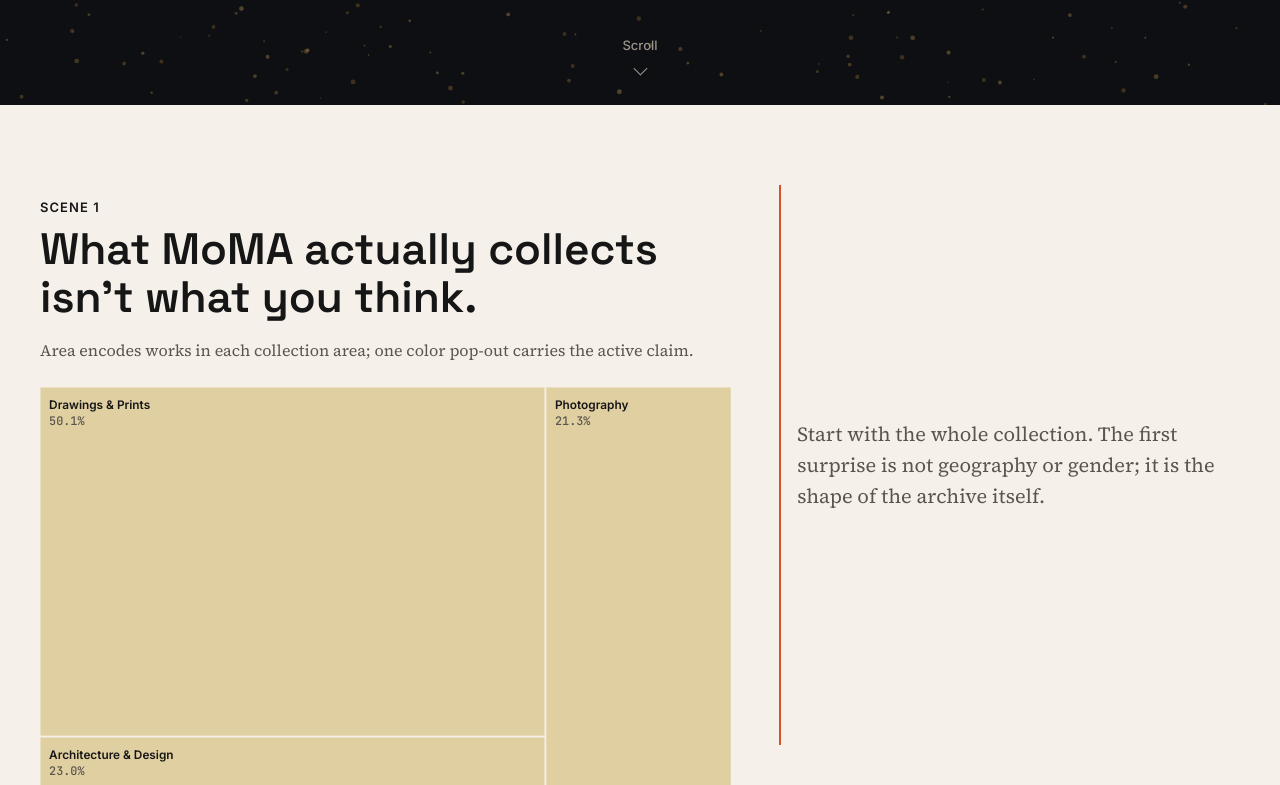
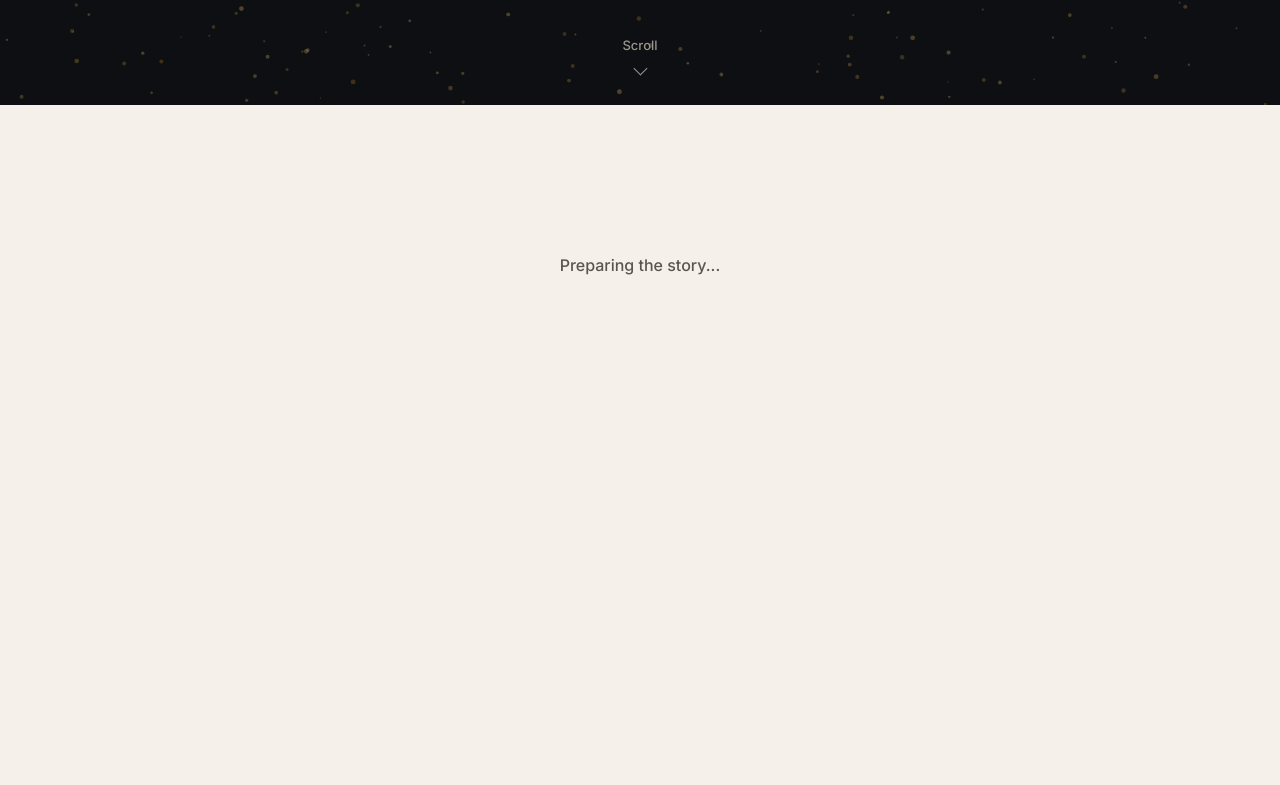
Before and after one commit to com-480-data-visualization/DArts, a Svelte app in the folder website/: page / in a window 1280 px wide. Shown: the part 695-1480 px from the top of the page. After the commit the page ends 1120 px from the top, so only its background shows below. Built offline with nearby package versions, Linux system fonts and the light colour scheme.

Commit message:
perf: defer narrative scene loading

```diff
--- a/website/src/App.svelte
+++ b/website/src/App.svelte
@@ -4,12 +4,6 @@
   import FilterStoreDebug from './lib/components/FilterStoreDebug.svelte';
   import Tooltip from './lib/components/Tooltip.svelte';
   import Scene0Hero from './lib/scenes/Scene0Hero.svelte';
-  import Scene1Mediums from './lib/scenes/Scene1Mediums.svelte';
-  import Scene2Globe from './lib/scenes/Scene2Globe.svelte';
-  import Scene3Gender from './lib/scenes/Scene3Gender.svelte';
-  import Scene4Explorer from './lib/scenes/Scene4Explorer.svelte';
-  import Scene5Quiz from './lib/scenes/Scene5Quiz.svelte';
-  import Scene6Footer from './lib/scenes/Scene6Footer.svelte';
   import { initFilterHashSync } from './lib/stores/filters.js';
 
   let summary = $state(null);
@@ -21,8 +15,29 @@
   let countrySummary = $state([]);
   let genderByCountry = $state([]);
   let mediumBreakdown = $state([]);
+  let sceneModules = $state(null);
   let showFilterDebug = $state(false);
   let showComponentDemo = $state(false);
+
+  function deferStoryLoad(callback) {
+    let done = false;
+    const events = ['wheel', 'touchstart', 'keydown', 'pointerdown'];
+    const cleanup = () => events.forEach((event) => window.removeEventListener(event, run));
+    const run = () => {
+      if (done) return;
+      done = true;
+      window.clearTimeout(timeoutId);
+      cleanup();
+      window.setTimeout(callback, 0);
+    };
+    const timeoutId = window.setTimeout(run, 5500);
+    events.forEach((event) => window.addEventListener(event, run, { once: true, passive: true }));
+    return () => {
+      done = true;
+      window.clearTimeout(timeoutId);
+      cleanup();
+    };
+  }
 
   onMount(() => {
     const stopHashSync = initFilterHashSync();
@@ -30,7 +45,6 @@
     showComponentDemo = import.meta.env.DEV && window.location.pathname.endsWith('/components');
     let cancelled = false;
     const files = [
-      'summary',
       'gender_by_decade',
       'timeline',
       'medium_totals',
@@ -41,11 +55,34 @@
       'medium_breakdown',
     ];
 
-    Promise.all(files.map((file) => fetch(`./data/${file}.json`).then((response) => response.json()))).then(
-      (results) => {
+    fetch('./data/summary.json')
+      .then((response) => response.json())
+      .then((result) => {
+        if (!cancelled) summary = result;
+      });
+
+    const cancelSceneLoad = deferStoryLoad(async () => {
+      const [modules, results] = await Promise.all([
+        Promise.all([
+          import('./lib/scenes/Scene1Mediums.svelte'),
+          import('./lib/scenes/Scene2Globe.svelte'),
+          import('./lib/scenes/Scene3Gender.svelte'),
+          import('./lib/scenes/Scene4Explorer.svelte'),
+          import('./lib/scenes/Scene5Quiz.svelte'),
+          import('./lib/scenes/Scene6Footer.svelte'),
+        ]),
+        Promise.all(files.map((file) => fetch(`./data/${file}.json`).then((response) => response.json()))),
+      ]);
       if (cancelled) return;
+      sceneModules = {
+        Scene1Mediums: modules[0].default,
+        Scene2Globe: modules[1].default,
+        Scene3Gender: modules[2].default,
+        Scene4Explorer: modules[3].default,
+        Scene5Quiz: modules[4].default,
+        Scene6Footer: modules[5].default,
+      };
       [
-          summary,
         genderByDecade,
         timelineData,
         mediumTotals,
@@ -55,10 +92,10 @@
         genderByDepartment,
         mediumBreakdown,
       ] = results;
-      },
-    );
+    });
 
     return () => {
+      cancelSceneLoad();
       cancelled = true;
       stopHashSync();
     };
@@ -76,13 +113,27 @@
 {:else if summary}
   <main>
     <Scene0Hero {summary} />
-    <Scene1Mediums data={mediumTotals} />
-    <Scene2Globe {countryByDecade} {countrySummary} timeline={timelineData} />
-    <Scene3Gender {genderByDecade} {genderByDepartment} {genderByCountry} {countrySummary} timeline={timelineData} />
-    <Scene4Explorer data={mediumBreakdown} {countrySummary} timeline={timelineData} />
-    <Scene5Quiz />
+    {#if sceneModules}
+      {@const Scene1 = sceneModules.Scene1Mediums}
+      {@const Scene2 = sceneModules.Scene2Globe}
+      {@const Scene3 = sceneModules.Scene3Gender}
+      {@const Scene4 = sceneModules.Scene4Explorer}
+      {@const Scene5 = sceneModules.Scene5Quiz}
+      <Scene1 data={mediumTotals} />
+      <Scene2 {countryByDecade} {countrySummary} timeline={timelineData} />
+      <Scene3 {genderByDecade} {genderByDepartment} {genderByCountry} {countrySummary} timeline={timelineData} />
+      <Scene4 data={mediumBreakdown} {countrySummary} timeline={timelineData} />
+      <Scene5 />
+    {:else}
+      <section class="story-loading" aria-live="polite">
+        <p>Preparing the story...</p>
+      </section>
+    {/if}
   </main>
-  <Scene6Footer />
+  {#if sceneModules}
+    {@const Scene6 = sceneModules.Scene6Footer}
+    <Scene6 />
+  {/if}
 {:else}
   <div class="loading">
     <div class="loading-spinner"></div>
@@ -109,6 +160,15 @@
     animation: spin 800ms linear infinite;
   }
 
+  .story-loading {
+    min-height: 40vh;
+    display: grid;
+    place-items: center;
+    color: var(--fg-on-light-mute);
+    background: var(--bg-light);
+    font-family: var(--font-ui);
+  }
+
   @keyframes spin {
     to {
       rotate: 360deg;
```
Lines whose indentation alone changed are shown as unchanged.
